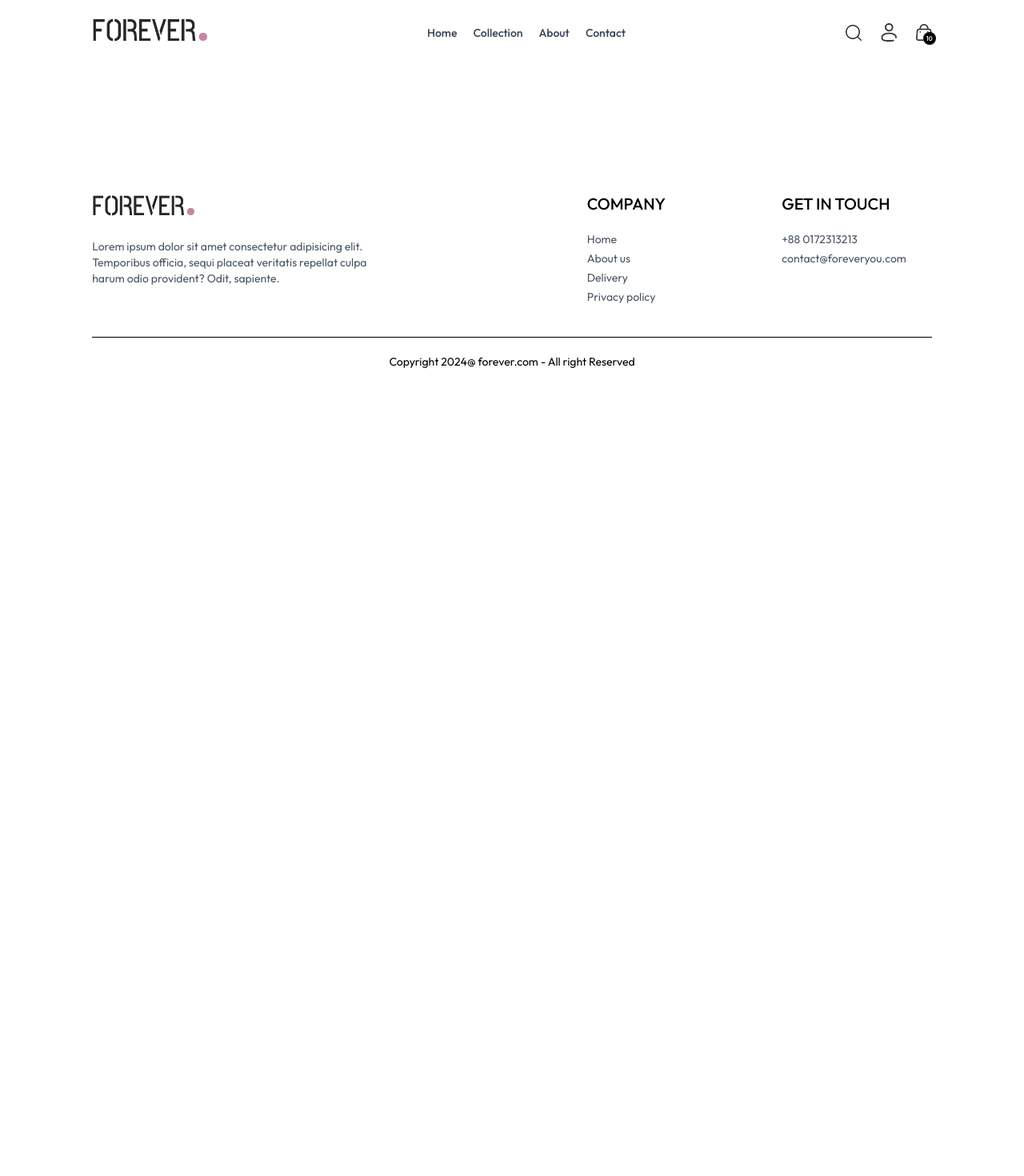
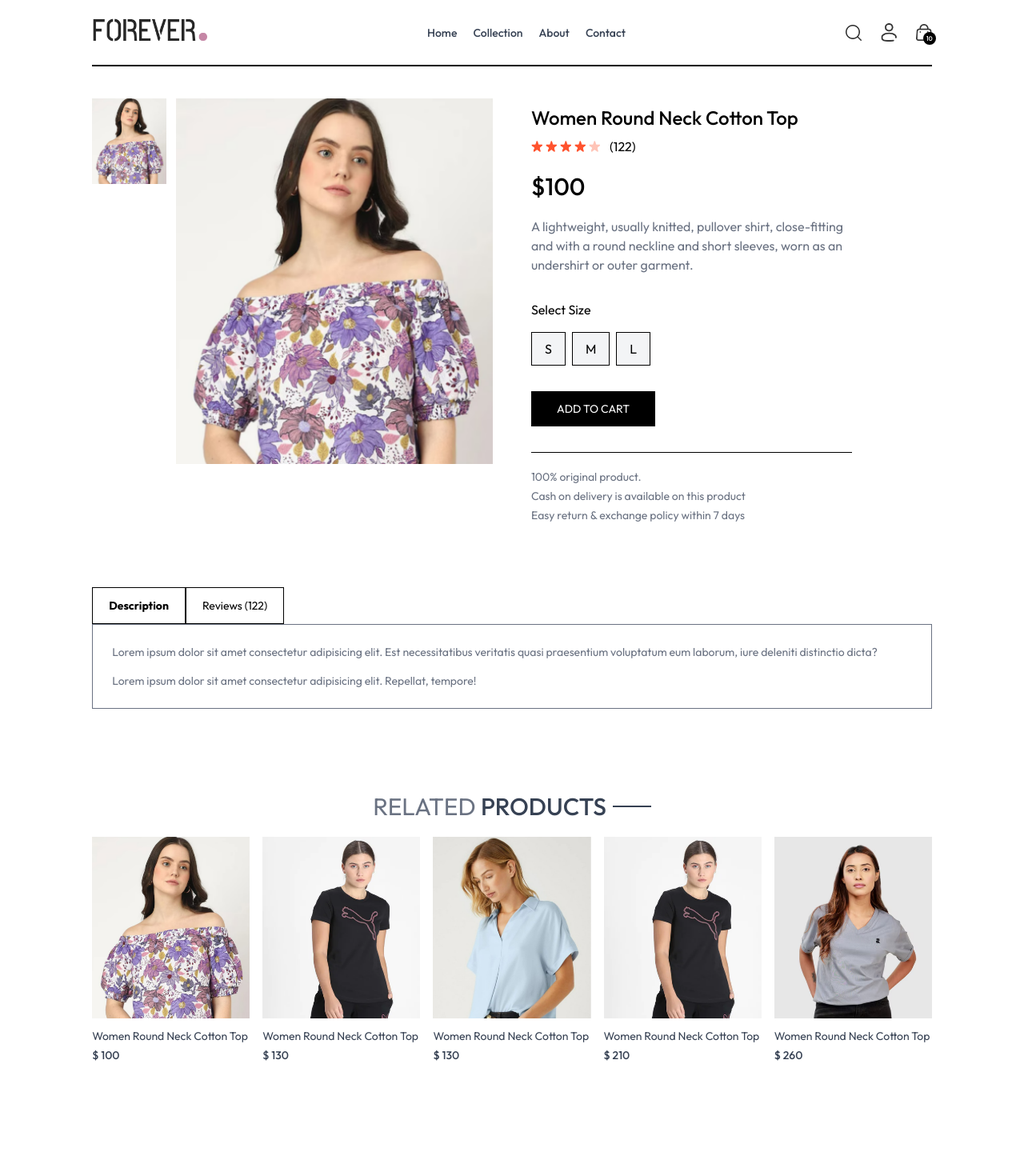
Before and after one commit to radshahamat/Ecommerce-with-Reactjs-01, a React (Vite) app: page /product/aaaaa in a window 1280 px wide. Shown: the top 1470 px of the page at 80% size. Before the commit the page ends 800 px from the top, so only its background shows below. Built offline with nearby package versions, Linux system fonts and the light colour scheme.

Commit message:
product page UI completed

```diff
--- /dev/null
+++ b/src/components/RelatedProducts.jsx
@@ -0,0 +1,37 @@
+import React, { useContext, useEffect, useState } from 'react'
+import { ShopContext } from '../context/ShopContext'
+import Title from './Title';
+import ProductItem from './ProductItem';
+
+const RelatedProducts = ({category,subCategory}) => {
+
+    const {products} = useContext(ShopContext);
+    const [related,setRelated] = useState([]);
+
+    useEffect(()=>{
+        if (products.length > 0) {
+            let productsCopy = products.slice();
+            productsCopy = productsCopy.filter((item)=>category === item.category);
+            productsCopy = productsCopy.filter((item) => subCategory === item.subCategory);
+
+            setRelated(productsCopy.slice(0,5));
+
+
+        }
+    },[products])
+  return (
+    <div className='my-24'>
+      <div className='text-center text-3xl py-2'>
+        <Title text1={'RELATED'}  text2={'PRODUCTS'}/>
+      </div>
+
+      <div className='grid grid-cols-2 sm:grid-cols-3 md:grid-cols-4 lg:grid-cols-5 gap-4 gap-y-6'>
+        {related.map((item,index)=>(
+            <ProductItem key={index} id={item._id} name={item.name} price={item.price} image={item.image}/>
+        ))}
+      </div>
+    </div>
+  )
+}
+
+export default RelatedProducts
--- a/src/index.css
+++ b/src/index.css
@@ -15,6 +15,9 @@
     display: block;
 }
 
+::-webkit-scrollbar{
+    display: none;
+}
 @media (max-width:640px) {
     a.active{
         background-color: black;
--- a/src/pages/Product.jsx
+++ b/src/pages/Product.jsx
@@ -1,11 +1,96 @@
-import React from 'react'
+import React, { useContext, useEffect, useState } from 'react'
+import { useParams } from 'react-router-dom'
+import { ShopContext } from '../context/ShopContext';
+import { assets } from '../assets/assets';
+import RelatedProducts from '../components/RelatedProducts';
 
 const Product = () => {
-  return (
-    <div>
 
+  const {productId} = useParams();
+  const {products, currency} = useContext(ShopContext);
+  const [productData, setProductData] = useState(false);
+  const [image,setImage] =  useState('');
+  const [size,setSize] = useState('')
+
+  const fetchProductData = async () =>{
+
+    products.map((item)=>{
+      if (item._id === productId) {
+        setProductData(item)
+        setImage(item.image[0])
+        return null;
+      }
+    })
+  }
+
+  useEffect(()=>{
+    fetchProductData();
+  },[productId, products])
+
+  return productData ? (
+    <div className='border-t-2 pt-10 transition-opacity ease-in duration-500 opacity-100'>
+      {/* Product data  */}
+       <div className='flex gap-12 sm:gap-12 flex-col sm:flex-row'>
+          {/* Product images  */}
+          <div className='flex flex-1 flex-col-reverse gap-3 sm:flex-row'>
+              <div className='flex sm:flex-col overflow-x-auto sm:overflow-y-scroll justify-between sm:justify-normal sm:w-[18.7%] w-full'>
+                  {
+                    productData.image.map((item,index)=>(
+                      <img onClick={()=>setImage(item)} src={item} key={index} className='w-[24%] sm:w-full sm:mb-3 flex-shrink-0 cursor-pointer' alt="" />
+                    ))
+                  }
+              </div>
+              <div className='w-full sm:w-[80%]'>
+                  <img className='w-full h-auto ' src={image} alt="" />
+              </div>
+          </div>
+          {/* Product information  */}
+          <div className='flex-1'>
+              <h1 className='font-medium text-2xl mt-2'>{productData.name}</h1>
+              <div className='flex items-center gap-1 mt-2'>
+                  <img src={assets.star_icon} alt="" className="w-3.5" />
+                  <img src={assets.star_icon} alt="" className="w-3.5" />
+                  <img src={assets.star_icon} alt="" className="w-3.5" />
+                  <img src={assets.star_icon} alt="" className="w-3.5" />
+                  <img src={assets.star_dull_icon} alt="" className="w-3.5" />
+                  <p className='pl-2'>(122)</p>
+              </div>
+              <p className='mt-5 text-3xl font-medium'>{currency}{productData.price}</p>
+              <p className='mt-5 text-gray-500 md:w-4/5'>{productData.description}</p>
+              <div className='flex flex-col gap-4 my-8'>
+                  <p>Select Size</p>
+                  <div className='flex gap-2'>
+                      {productData.sizes.map((item,index)=>(
+                        <button onClick={()=>setSize(item)} className={`border py-2 px-4 bg-gray-100 ${item === size ? 'border-orange-500' : ''}`} key={index}>{item}</button>
+                      ))}
+                  </div>
+              </div>
+              <button className='bg-black text-white px-8 py-3 text-sm active:bg-gray-700'>ADD TO CART</button>
+              <hr className='mt-8 sm:w-4/5 '/>
+              <div className='text-sm text-gray-500 mt-5 flex flex-col gap-1'>
+                <p>100% original product.</p>
+                <p>Cash on delivery is available on this product</p>
+                <p>Easy return & exchange policy within 7 days</p>
+              </div>
+          </div>
+       </div>
+
+       {/* Description and review section  */}
+       <div className='mt-20'>
+           <div className='flex '>
+                <b className='border px-5 py-3 text-sm'>Description</b>
+                <p className='border px-5 py-3 text-sm'>Reviews (122)</p>
+           </div>
+           <div className='flex flex-col gap-4 border px-6 py-6 text-sm text-gray-500'>
+                <p>Lorem ipsum dolor sit amet consectetur adipisicing elit. Est necessitatibus veritatis quasi praesentium voluptatum eum laborum, iure deleniti distinctio dicta?</p>
+                <p>Lorem ipsum dolor sit amet consectetur adipisicing elit. Repellat, tempore!</p>
+           </div>
+       </div>
+
+       {/* Display related products  */}
+       <RelatedProducts category={productData.category} subCategory={productData.subCategory}/>
     </div>
-  )
+  ) : <div className='opacity-0'> </div>
 }
 
 export default Product
```
